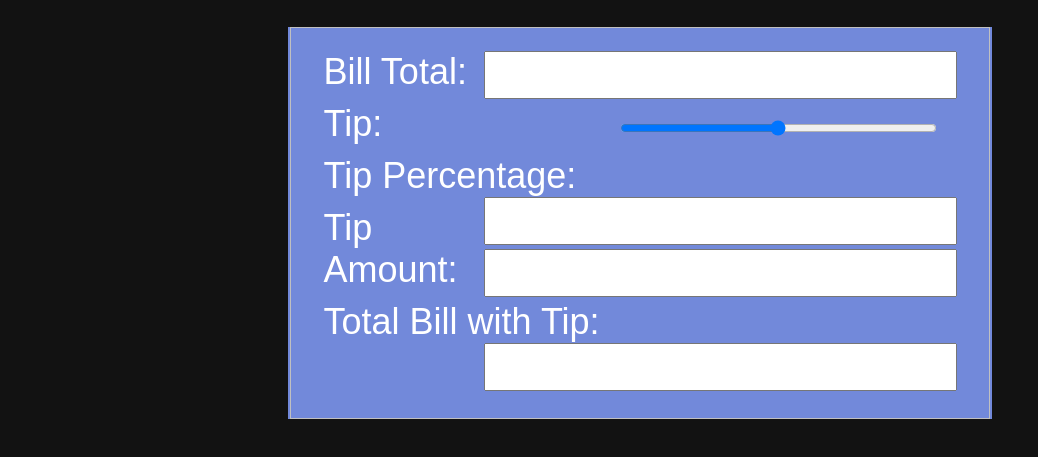
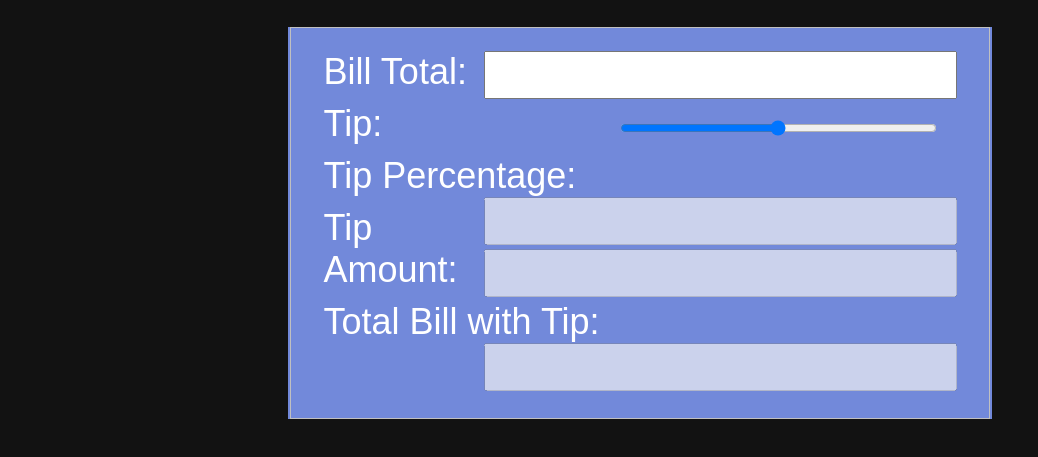
Before and after one commit to rarmenta1/ITMD441-Lab-3, a plain HTML site: page index.html in a window 1280 px wide. Shown: the part 203-660 px from the top of the page, without its empty margins (0-1038 px from the left). Drawn offline with Linux system fonts and the light colour scheme.

Commit message:
Update index.html
disabled the last 3 fields

```diff
--- a/index.html
+++ b/index.html
@@ -22,19 +22,19 @@
           </div>
           <div class="form-field">
             <label class="sub-heading">Tip:</label>
-            <input type="range" class="rangefield" id="bill_total_field" name="bill_total_field" min="0" max="100" onchange="updateTipInput(this.value);">
+            <input type="range" class="rangefield" id="bill_total_field" name="bill_total_field" min="0" max="100" oninput="updateTipInput(this.value);">
           </div>
           <div class="form-field">
             <label class="sub-heading">Tip Percentage:</label>
-            <input type="text" class="textbox" id="tip_percent_field" name="tip_percent_field">
+            <input type="text" class="textbox" id="tip_percent_field" name="tip_percent_field" disabled>
           </div>
           <div class="form-field">
             <label class="sub-heading">Tip Amount:</label>
-            <input type="text" class="textbox" id="tip_amount_field" name="tip_amount_field">
+            <input type="text" class="textbox" id="tip_amount_field" name="tip_amount_field" disabled>
           </div>
           <div class="form-field">
             <label class="sub-heading">Total Bill with Tip:</label>
-            <input type="text" class="textbox" name="total_bill_field">
+            <input type="text" class="textbox" name="total_bill_field" disabled>
           </div>
         </fieldset>
       </form>
```
